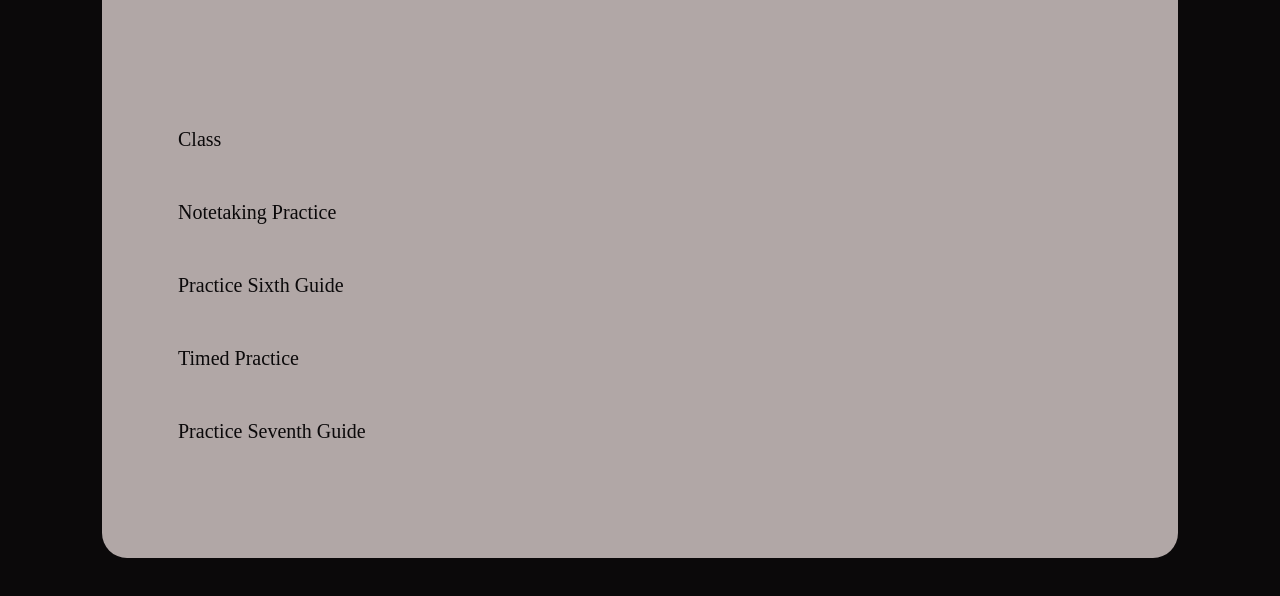
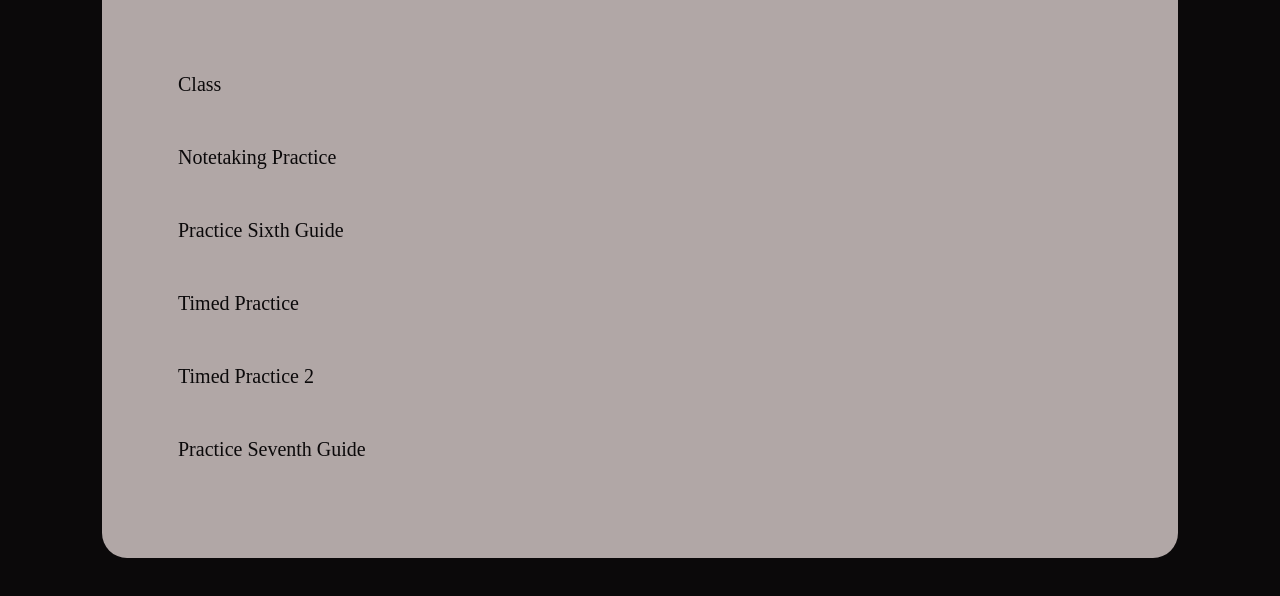
Before and after one commit to nikhnp-c/TOEFL, a plain HTML site: page index.html in a window 1280 px wide. Shown: the part 154-750 px from the top of the page. Drawn offline with Linux system fonts and the light colour scheme.

Commit message:
Updated index.html

```diff
--- a/index.html
+++ b/index.html
@@ -18,6 +18,7 @@
             <p><a href="./resource/html/practice-note-taking.html">Notetaking Practice</a></p>
             <p><a href="./resource/html/practice-sixth-guide.html">Practice Sixth Guide</a></p>
             <p><a href="./resource/html/timed-practice.html">Timed Practice</a></p>
+            <p><a href="./resource/html/timed-practice-2.html">Timed Practice 2</a></p>
             <p><a href="./resource/html/practice-seventh-guide.html">Practice Seventh Guide</a></p>
         </div>
     </section>
```
